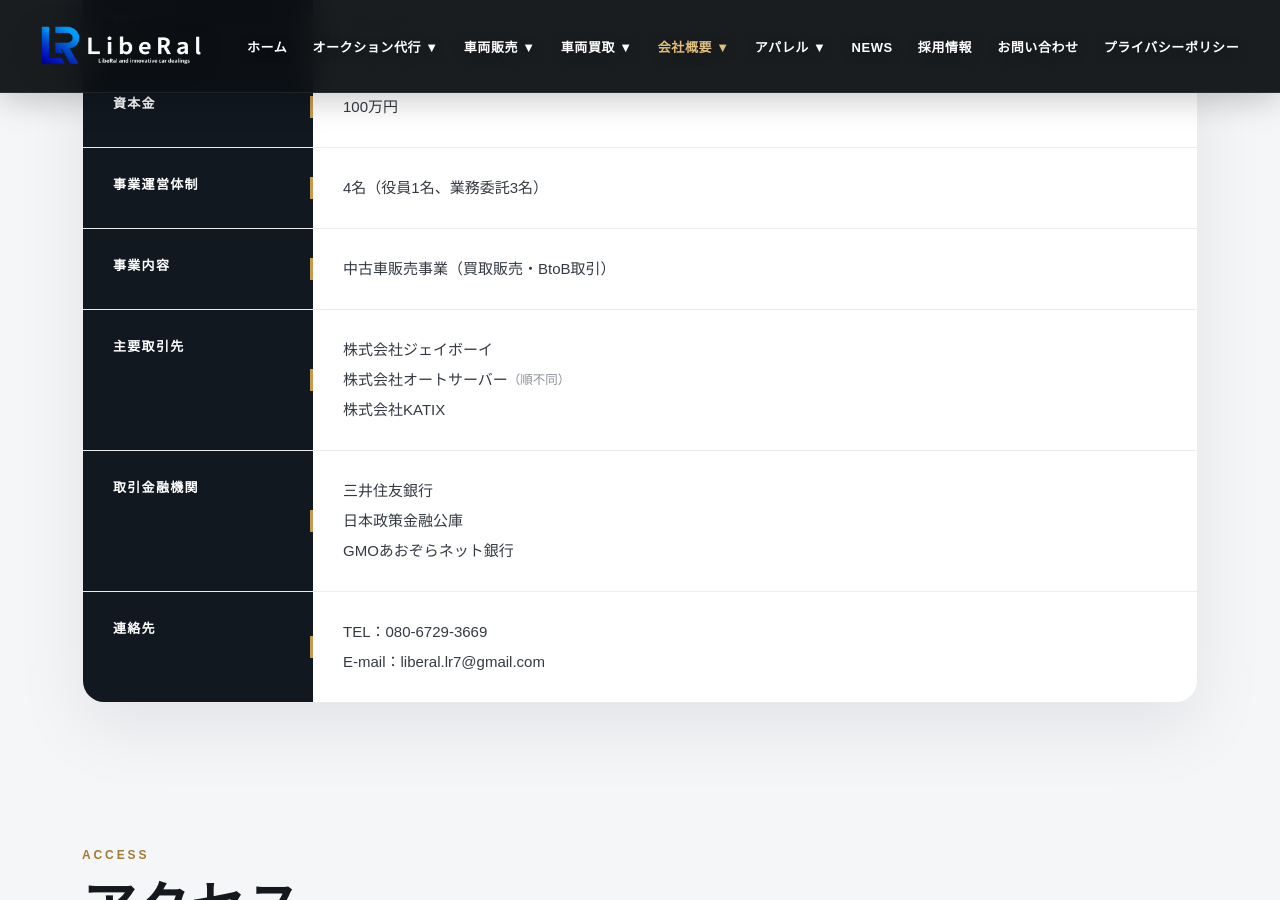
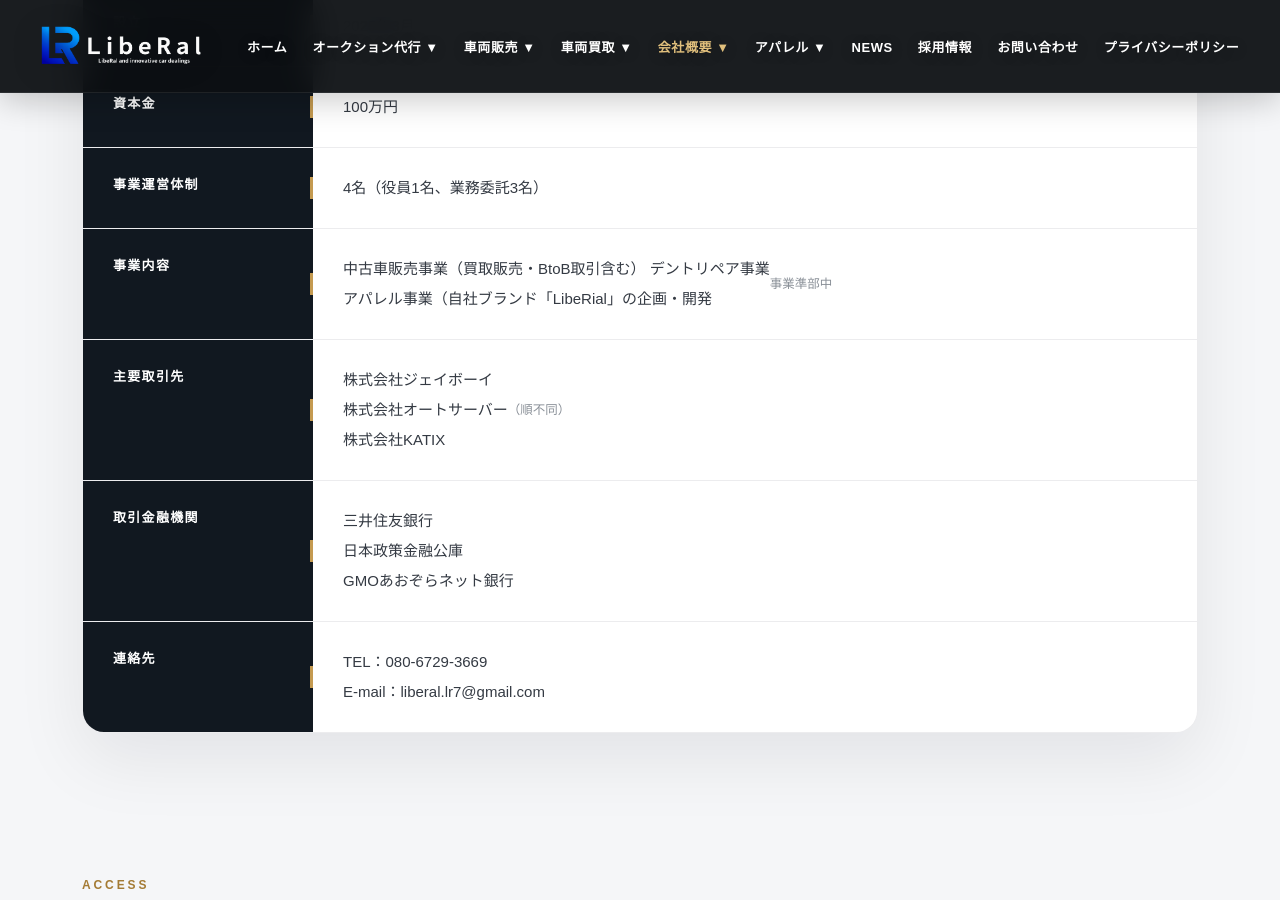
Before and after one commit to liberal0321/LibeRal., a Jekyll site: the page built from about.html, in a window 1280 px wide and 900 px high, scrolled down 1119 px. Built offline with Jekyll 4.4.1, drawn with Linux system fonts in a browser that asks for light colours.

Commit message:
Update business description in about.html

```diff
--- a/about.html
+++ b/about.html
@@ -80,7 +80,9 @@
 
           <div class="company-row">
             <dt>事業内容</dt>
-            <dd>中古車販売事業（買取販売・BtoB取引）</dd>
+            <dd>中古車販売事業（買取販売・BtoB取引含む）
+              デントリペア事業<br>
+            アパレル事業（自社ブランド「LibeRial」の企画・開発 <small>事業準部中</small></dd>
           </div>
 
           <div class="company-row">
```
